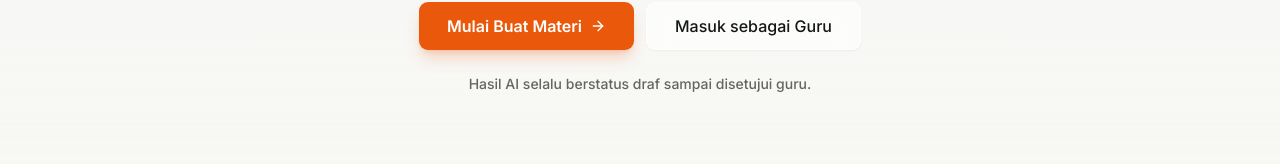
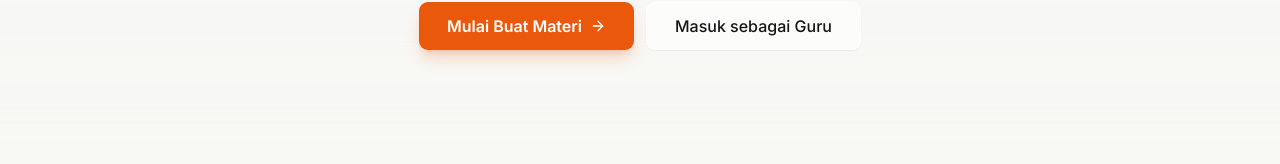
Before and after one commit to Azkasubhan/AksesKelas, a Next.js app: page / in a window 1280 px wide. Shown: the part 541-705 px from the top of the page. Built offline with nearby package versions, Linux system fonts and the light colour scheme; no server answers.

Commit message:
refactor: remove AI draft disclaimer paragraph from landing page hero section

```diff
--- a/src/app/page.tsx
+++ b/src/app/page.tsx
@@ -66,9 +66,6 @@ export default async function LandingPage() {
                     </>
                   )}
                 </div>
-                <p className="mt-6 text-sm text-ink/65 font-medium">
-                  Hasil AI selalu berstatus draf sampai disetujui guru.
-                </p>
               </Reveal>
             </div>
           </section>
```
